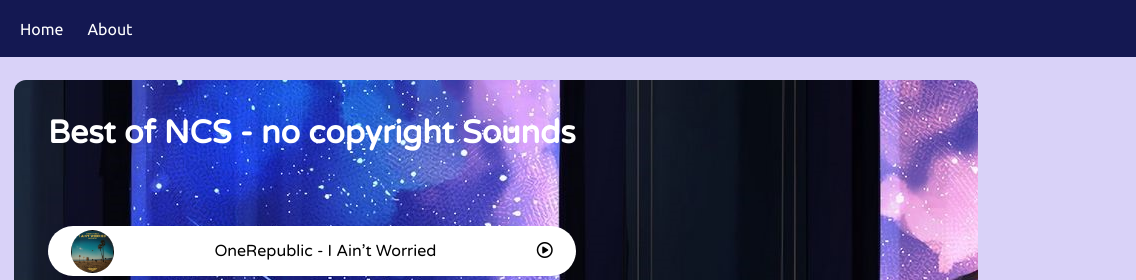
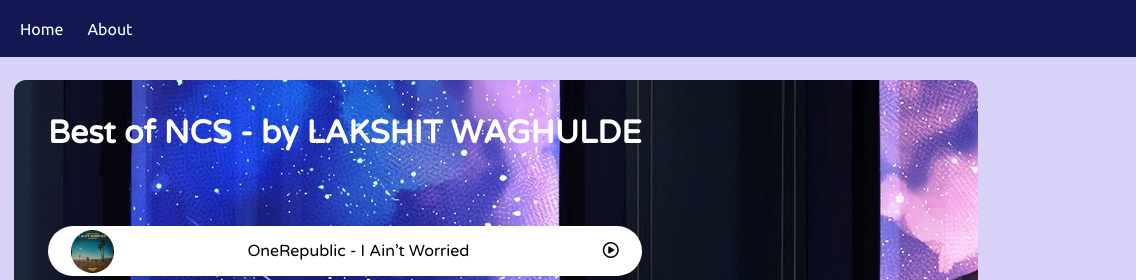
Before and after one commit to lakshitwaghulde/Rhythmiq, a plain HTML site: page index.html in a window 1280 px wide. Shown: the top 280 px of the page, 144-1280 px from the left. Drawn offline with Linux system fonts and the light colour scheme.

Commit message:
Update index.html

```diff
--- a/index.html
+++ b/index.html
@@ -18,7 +18,7 @@
 
     <div class="container">
         <div class="songList">
-            <h1>Best of NCS - no copyright Sounds</h1>
+            <h1>Best of NCS - by LAKSHIT WAGHULDE</h1>
             <div class="songItemContainer">
                 <div class="songItem">
                     <img src="covers/10.jpg" alt="1">
```
